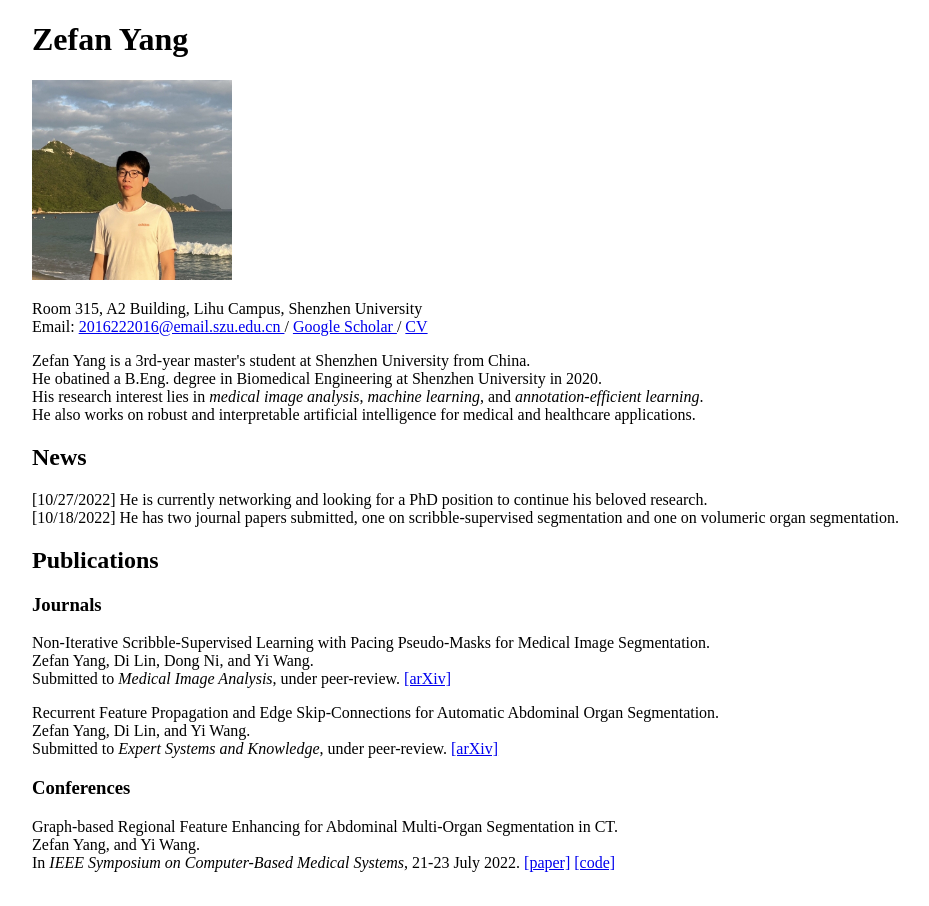
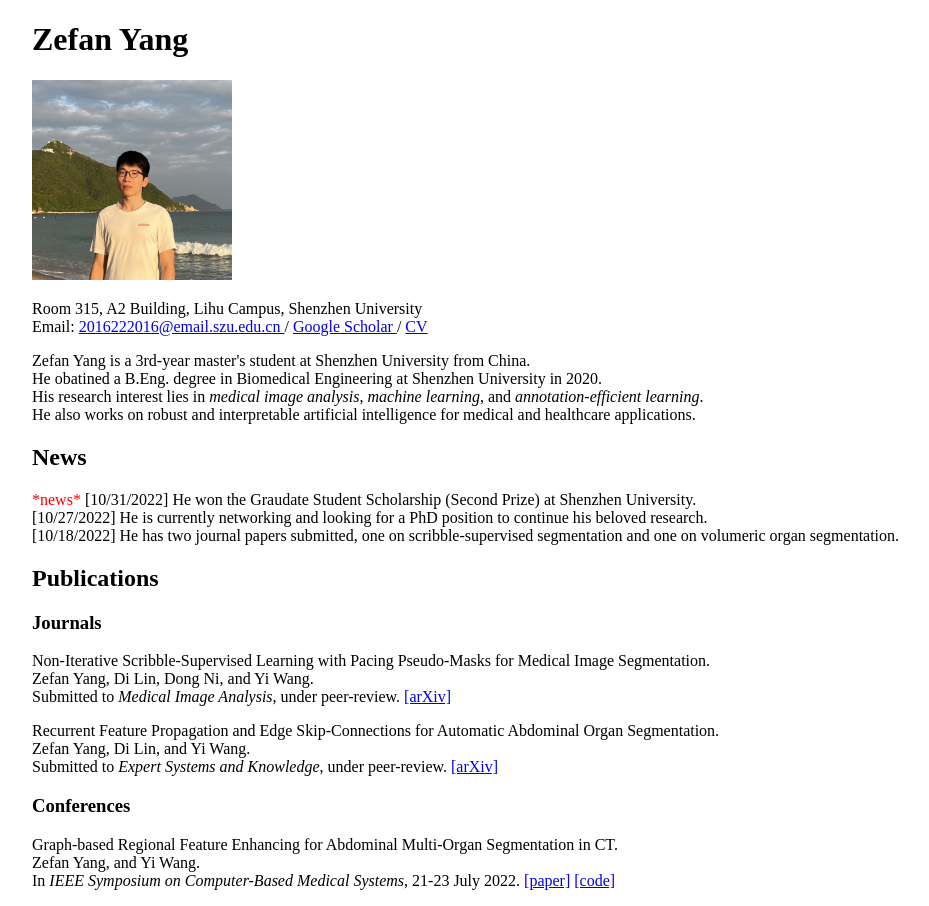
Before and after one commit to zefanyang/zefanyang.github.io, a plain HTML site: page index.html in a window 1280 px wide. Shown: the whole page, without its empty margins (126-1055 px from the left). Drawn offline with Linux system fonts and the light colour scheme.

Commit message:
update profile

```diff
--- a/index.html
+++ b/index.html
@@ -1,8 +1,8 @@
 <!DOCTYPE html>
 <html lang="en">
 	<head>
-		<title>Zefan's</title>
-		<link rel="icon" href="images/newspaper.png" width="16" height="16">
+		<title>Zefan Yang</title>
+		<link rel="icon" href="images/szu.png" width="16" height="16">
 	</head>
 
 	<body>
@@ -34,6 +34,7 @@
 			<h2> News </h2>
 			</header>
 			<p>
+			<font color="red">*news*</font> [10/31/2022] He won the Graudate Student Scholarship (Second Prize) at Shenzhen University. <br>
 			[10/27/2022] He is currently networking and looking for a PhD position to continue his beloved research. <br>
 			[10/18/2022] He has two journal papers submitted, one on scribble-supervised segmentation and one on volumeric organ segmentation.
 			</p>
```
Also changed, not shown: images/newspaper.png (deleted), images/szu.png (added).
